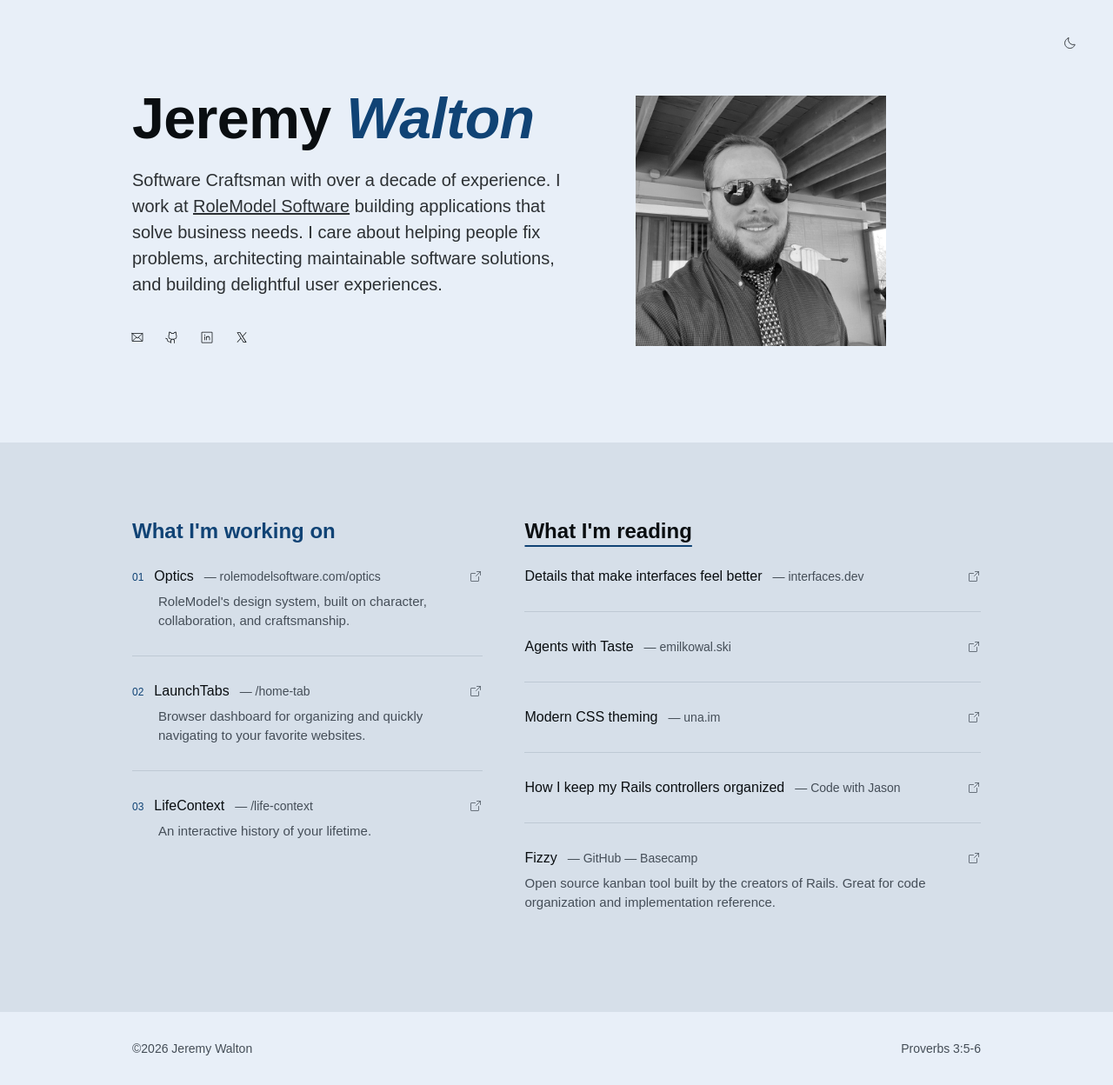
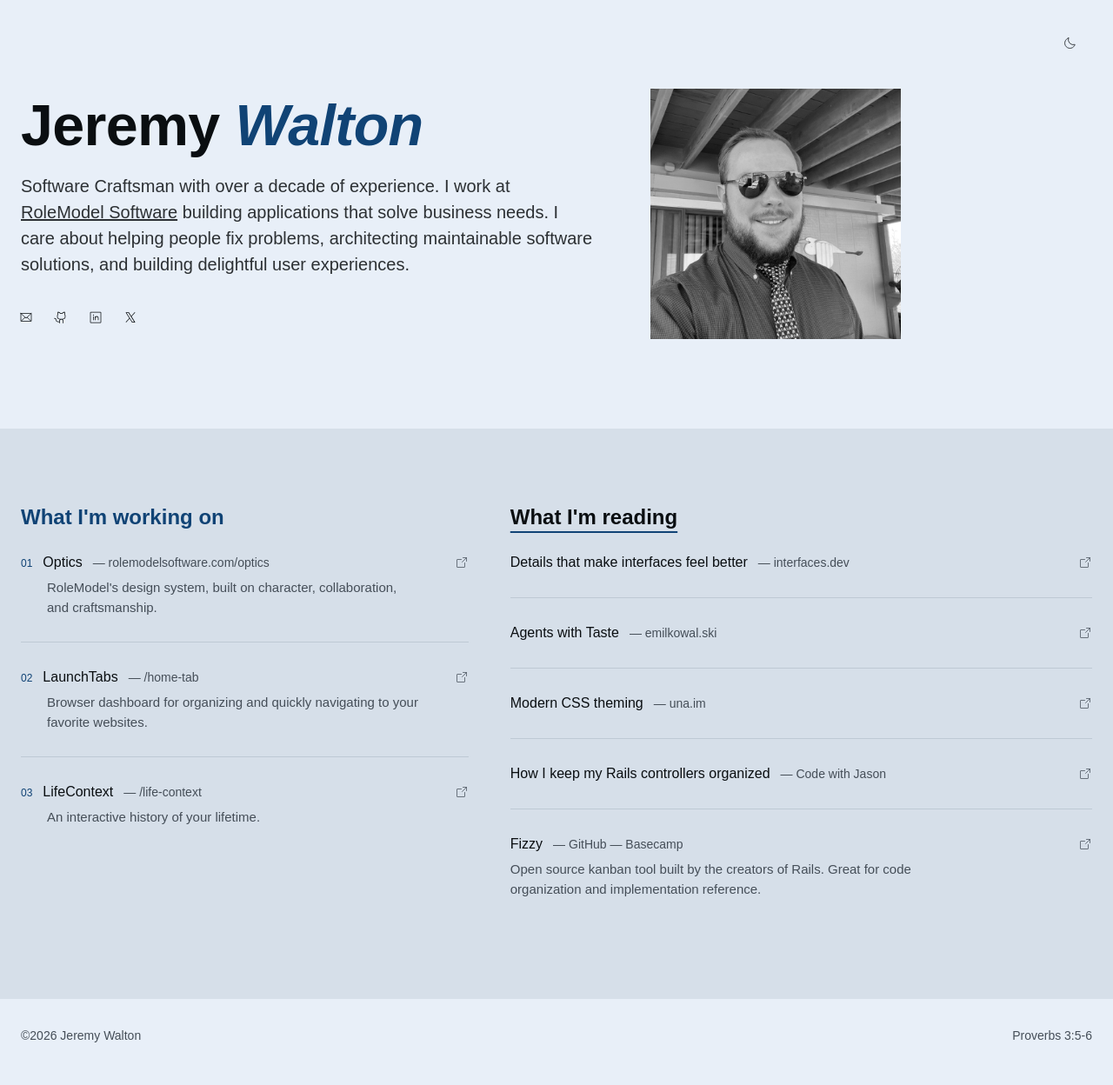
Before and after one commit to Jeremy-Walton/jeremy-walton.github.io, a React (Vite) app: page / in a window 1280 px wide. Shown: the whole page at 87% size. Built offline with nearby package versions, Linux system fonts and the light colour scheme.

Commit message:
simplify styles

```diff
--- /dev/null
+++ b/src/App.module.css
@@ -0,0 +1,30 @@
+.band {
+  .band__inner {
+    max-width: var(--container-5xl);
+    margin-inline: auto;
+    padding-inline: calc(var(--spacing) * 6);
+  }
+
+  &.band--hero {
+    background-color: var(--background);
+
+    .band__inner {
+      padding-block: clamp(5rem, 4rem + 3vw, 7rem);
+    }
+  }
+
+  &.band--work {
+    background-color: var(--card);
+
+    .band__inner {
+      display: grid;
+      gap: calc(var(--spacing) * 16);
+      padding-block: clamp(4rem, 3rem + 3vw, 6rem);
+
+      @media (width >= 64rem) {
+        grid-template-columns: 1fr 1.3fr;
+        gap: calc(var(--spacing) * 12);
+      }
+    }
+  }
+}
--- a/src/App.tsx
+++ b/src/App.tsx
@@ -7,6 +7,8 @@ import { ListSection } from "./components/list-section";
 import type { Project, ReadingItem } from "@/data/types";
 import projects from "@/data/projects.json";
 import reading from "@/data/reading.json";
+
+import styles from "./App.module.css";
 
 function ProjectList() {
   return (
@@ -48,13 +50,13 @@ function App() {
         <ThemeToggle />
       </div>
       <main>
-        <section className="bg-background">
-          <div className="page-width py-[clamp(5rem,4rem+3vw,7rem)]">
+        <section className={`${styles["band"]} ${styles["band--hero"]}`}>
+          <div className={styles["band__inner"]}>
             <IntroSection />
           </div>
         </section>
-        <section className="bg-card">
-          <div className="page-width grid gap-16 py-[clamp(4rem,3rem+3vw,6rem)] lg:grid-cols-[1fr_1.3fr] lg:gap-12">
+        <section className={`${styles["band"]} ${styles["band--work"]}`}>
+          <div className={styles["band__inner"]}>
             <ProjectList />
             <ReadingList />
           </div>
--- a/src/components/site-footer/index.tsx
+++ b/src/components/site-footer/index.tsx
@@ -3,7 +3,7 @@ import styles from "./site-footer.module.css";
 export function SiteFooter() {
   return (
     <footer className={styles["site-footer"]}>
-      <div className={`page-width ${styles["site-footer__inner"]}`}>
+      <div className={styles["site-footer__inner"]}>
         <span>&copy;2026 Jeremy Walton</span>
         <a
           href="https://www.bible.com/bible/59/PRO.3.5-6.ESV"
--- a/src/components/site-footer/site-footer.module.css
+++ b/src/components/site-footer/site-footer.module.css
@@ -2,6 +2,10 @@
   background-color: var(--background);
 
   .site-footer__inner {
+    max-width: var(--container-5xl);
+    margin-inline: auto;
+    padding-inline: calc(var(--spacing) * 6);
+
     display: flex;
     align-items: center;
     justify-content: space-between;
--- a/src/index.css
+++ b/src/index.css
@@ -58,12 +58,6 @@
   --ring: oklch(0.72 0.06 252);
 }
 
-@utility page-width {
-  margin-inline: auto;
-  max-width: var(--container-5xl);
-  padding-inline: --spacing(6);
-}
-
 @layer base {
   * {
     @apply border-border outline-ring/50;
```
Also changed, not shown: 1 other file (tests, documents, lock files or other folders).
